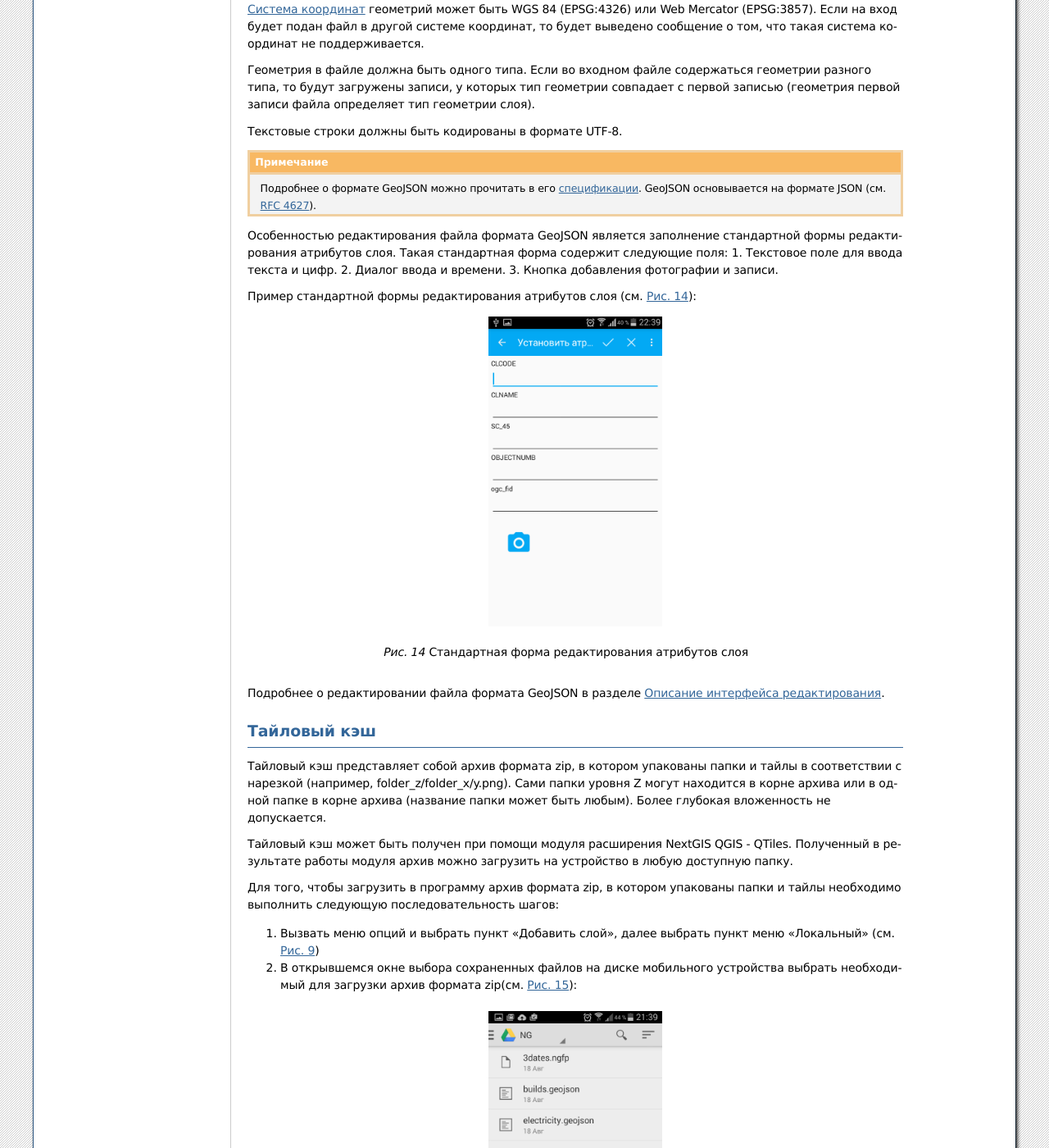
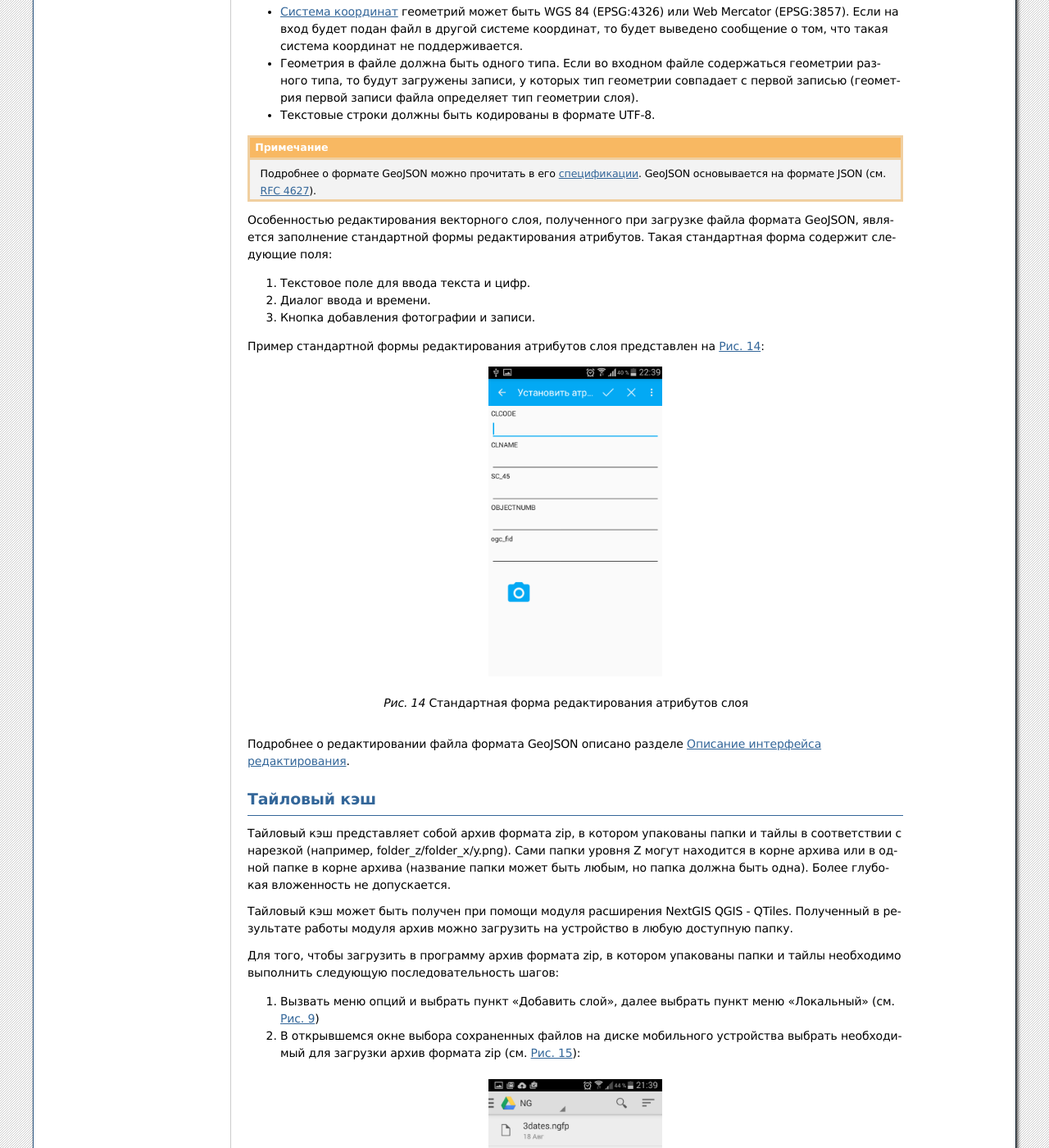
Before and after one commit to nextgis/docs_ngmobile, a Sphinx documentation site: the page built from source/load_geodata.rst, in a window 1280 px wide and 1400 px high, scrolled down 2946 px. Shown: the whole window at 82% size. Built offline with Sphinx 7.4.7, drawn with Linux system fonts in a browser that asks for light colours; formulas are drawn with MathJax 3; some of the changed text lies outside the part shown.

Commit message:
Update load_geodata.rst

```diff
--- a/source/load_geodata.rst
+++ b/source/load_geodata.rst
@@ -71,27 +71,26 @@ GeoJSON
 
    Дерево слоев
 
-Требования к формату GeoJSON.
+*Требования к формату GeoJSON:*
 
-:term:`Система координат` геометрий может быть WGS 84 (EPSG:4326) или Web Mercator (EPSG:3857). Если на вход будет подан файл в другой системе координат, то будет выведено сообщение о том, что такая система координат не поддерживается.
-
-Геометрия в файле должна быть одного типа. Если во входном файле содержаться геометрии
-разного типа, то будут загружены записи, у которых тип геометрии совпадает с первой
-записью (геометрия первой записи файла определяет тип геометрии слоя).
-
-Текстовые строки должны быть кодированы в формате UTF-8.
+* :term:`Система координат` геометрий может быть WGS 84 (EPSG:4326) или Web Mercator (EPSG:3857). Если на вход будет подан файл   в другой системе координат, то будет выведено сообщение о том, что такая система координат не поддерживается.
+* Геометрия в файле должна быть одного типа. Если во входном файле содержаться геометрии
+  разного типа, то будут загружены записи, у которых тип геометрии совпадает с первой
+  записью (геометрия первой записи файла определяет тип геометрии слоя).
+* Текстовые строки должны быть кодированы в формате UTF-8.
 
 .. note::
    Подробнее о формате GeoJSON можно прочитать в его `спецификации <http://geojson.org/>`_.
    GeoJSON основывается на формате JSON (см. `RFC 4627 <https://www.ietf.org/rfc/rfc4627.txt>`_).
 
-Особенностью редактирования файла формата GeoJSON является заполнение стандартной
-формы редактирования атрибутов слоя. Такая стандартная форма содержит следующие поля:
+Особенностью редактирования векторного слоя, полученного при загрузке файла формата GeoJSON, является заполнение стандартной
+формы редактирования атрибутов. Такая стандартная форма содержит следующие поля:
+
 1. Текстовое поле для ввода текста и цифр.
 2. Диалог ввода и времени.
 3. Кнопка добавления фотографии и записи.
 
-Пример стандартной формы редактирования атрибутов слоя (см. :numref:`ngmobile_standard_form_layer_attributes_pic`):
+Пример стандартной формы редактирования атрибутов слоя представлен на :numref:`ngmobile_standard_form_layer_attributes_pic`:
 
 .. figure:: _static/standard_form_layer_attributes.png
    :name: ngmobile_standard_form_layer_attributes_pic
@@ -100,7 +99,7 @@ GeoJSON
 
    Стандартная форма редактирования атрибутов слоя
 
-Подробнее о редактировании файла формата GeoJSON в разделе :ref:`ngmobile_editing`.
+Подробнее о редактировании файла формата GeoJSON описано разделе :ref:`ngmobile_editing`.
 
 
 Тайловый кэш
@@ -109,7 +108,7 @@ GeoJSON
 Тайловый кэш представляет собой архив формата zip, в котором упакованы папки и тайлы
 в соответствии с нарезкой (например, folder_z/folder_x/y.png). Сами папки уровня Z
 могут находится в корне архива или в одной папке в корне архива (название папки
-может быть любым). Более глубокая вложенность не допускается.
+может быть любым, но папка должна быть одна). Более глубокая вложенность не допускается.
 
 Тайловый кэш может быть получен при помощи модуля расширения NextGIS QGIS - QTiles.
 Полученный в результате работы модуля архив можно загрузить на устройство в любую
@@ -118,10 +117,11 @@ GeoJSON
 Для того, чтобы загрузить в программу архив формата zip, в котором упакованы папки
 и тайлы необходимо выполнить следующую последовательность шагов:
 
-1. Вызвать меню опций и выбрать пункт "Добавить слой", далее выбрать пункт меню        "Локальный" (см. :numref:`ngmobile_add_ngw_layer_geo_pic`)
+1. Вызвать меню опций и выбрать пункт "Добавить слой", далее выбрать пункт меню "Локальный"
+   (см. :numref:`ngmobile_add_ngw_layer_geo_pic`)
 
 2. В открывшемся окне выбора сохраненных файлов на диске мобильного устройства
-   выбрать необходимый для загрузки архив формата ziр(см. :numref:`ngmobile_files_on_the_drive_unit_tms_pic`):
+   выбрать необходимый для загрузки архив формата ziр (см. :numref:`ngmobile_files_on_the_drive_unit_tms_pic`):
 
 .. figure:: _static/files_on_the_drive_unit_tms.png
    :name: ngmobile_files_on_the_drive_unit_tms_pic
@@ -141,7 +141,7 @@ GeoJSON
 
    Настройка параметров тайлового слоя
 
-4. Выбрав в диалоге настройки параметров создаваемого тайлового слоя кнопку "Создать",
+4. При нажатии на кнопку "Создать",
 начнется процесс обработки и создания слоя (см. :numref:`ngmobile_processing_and_creation_layer_tms_pic`):
 
 .. figure:: _static/processing_and_creation_layer_tms.png
@@ -190,8 +190,7 @@ GeoJSON
    Настройки параметров создаваемого слоя
 
 
-4. Выбрав в диалоге настройки параметров создаваемого слоя кнопку "Создать",
-начнется процесс обработки и создания слоя (см. :numref:`ngmobile_loading_layer_form_pic`):
+4. При нажатии на кнопку "Создать", начнется процесс обработки и создания слоя (см. :numref:`ngmobile_loading_layer_form_pic`):
 
 .. figure:: _static/loading_layer_form.png
    :name: ngmobile_loading_layer_form_pic
@@ -200,28 +199,26 @@ GeoJSON
 
    Окно создания слоя
 
-
-Особенностью редактирования файла формата ngfb является заполнение нестандартной
-формы редактирования атрибутов слоя. Такая нестандартная форма содержит разные поля,
+Особенностью редактирования слоя на базе файла формата ngfb является заполнение пользовательской
+формы редактирования атрибутов. Такая пользовательская форма содержит разные поля,
 доступные для заполнения или выбора из выпадающего списка.
 
 
-Пример нестандартной формы редактирования атрибутов слоя
-(см. :numref:`ngmobile_non-standard_form_pic`):
+Пример пользовательской формы редактирования атрибутов слоя представлен на :numref:`ngmobile_non-standard_form_pic`:
 
 .. figure:: _static/non-standard_form.png
    :name: ngmobile_non-standard_form_pic
    :align: center
    :height: 10cm
 
-   Нестандартная форма редактирования атрибутов слоя
+   Пользовательская форма редактирования атрибутов слоя
 
-Подробнее о редактировании файла формата ngfb в разделе :ref:`ngmobile_editing`.
+Подробнее о редактировании файла формата ngfb изложено в разделе :ref:`ngmobile_editing`.
 
 Подключение тайлового сервиса
 -----------------------------
 
-При выборе пункта меню "веб" (см. :numref:`ngmobile_main_activity_pic` п. 3) открывается диалоговое окно, представленное на :numref:`ngmobile_add_tms_pic`.
+При выборе пункта меню "веб" (см. :numref:`ngmobile_main_activity_pic` п. 3) открывается диалог, представленный на :numref:`ngmobile_add_tms_pic`.
 
 .. figure:: _static/ngmobile_addtms.png
    :name: ngmobile_add_tms_pic
```
Also changed, not shown: other parts of source/load_geodata.rst (+7 -6 lines).
